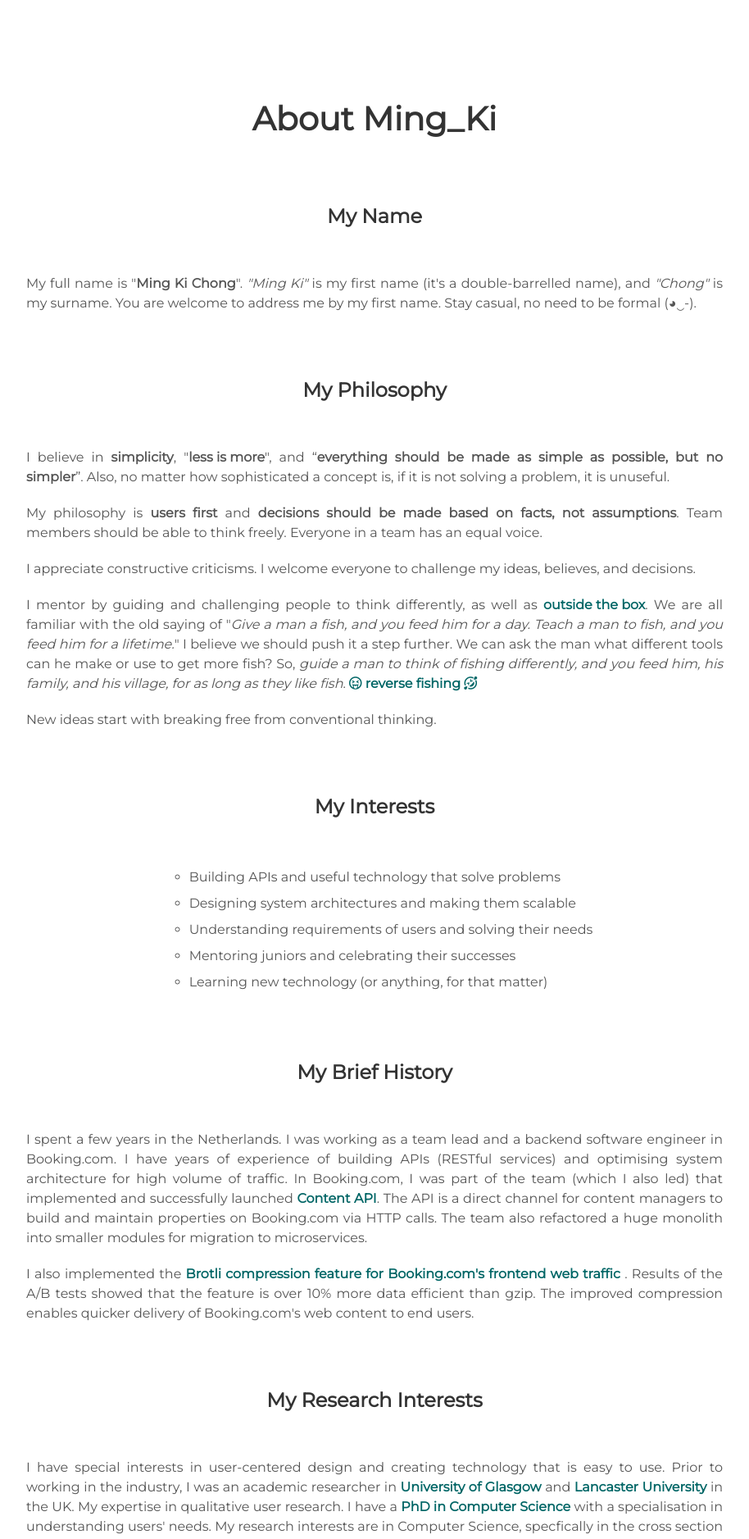
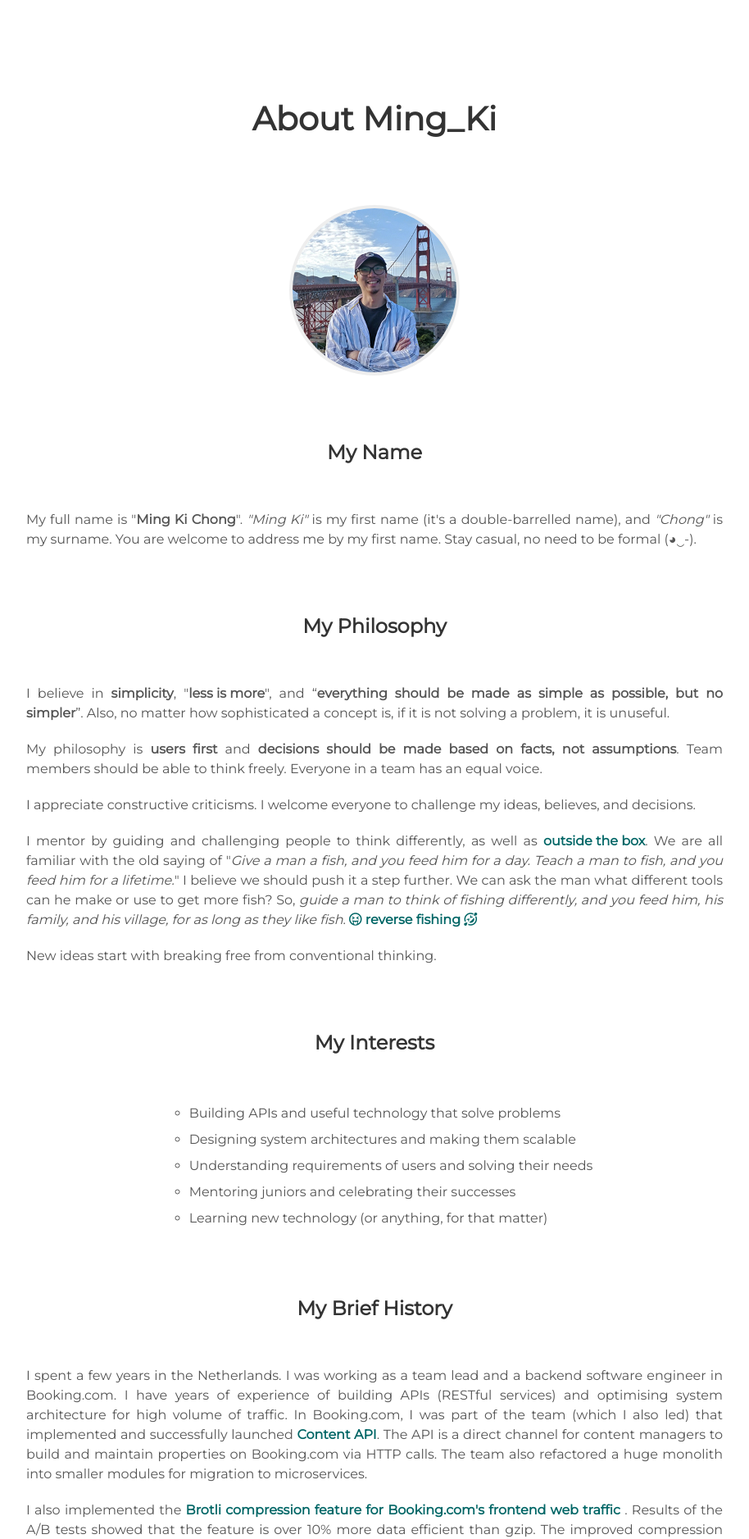
Before and after one commit to mingkichong/mingkichong.github.io, a Jekyll site: the page built from index.html, in a window 1280 px wide. Shown: the part 2029-3906 px from the top of the page at 82% size, without its empty margins (183-1097 px from the left). Built offline with Jekyll 4.4.1, drawn with Linux system fonts in a browser that asks for light colours.

Commit message:
add picture

```diff
--- a/_includes/about.html
+++ b/_includes/about.html
@@ -7,6 +7,10 @@
 
 <div class="user-details">
   <h1> About Ming_Ki </h1>
+</div>
+
+<div>
+  <img class="about_author" src="/assets/pic/mkc.300x300.jpg" />
 </div>
 
 <div class="about_user-details" id="about_name">
--- a/assets/css/about.css
+++ b/assets/css/about.css
@@ -185,3 +185,13 @@
     opacity: 0.1;
     margin-bottom: var(--about-vertical-margin);
 }
+
+.about_author{
+    height:200px;
+    border-radius: 50%;
+    display: block;
+    margin-top:5em;
+    margin-left: auto;
+    margin-right: auto;
+    border: 4px solid #EEE;
+}
```
Also changed, not shown: assets/pic/mkc.300x300.jpg (added), assets/pic/mkc.jpg (deleted).
